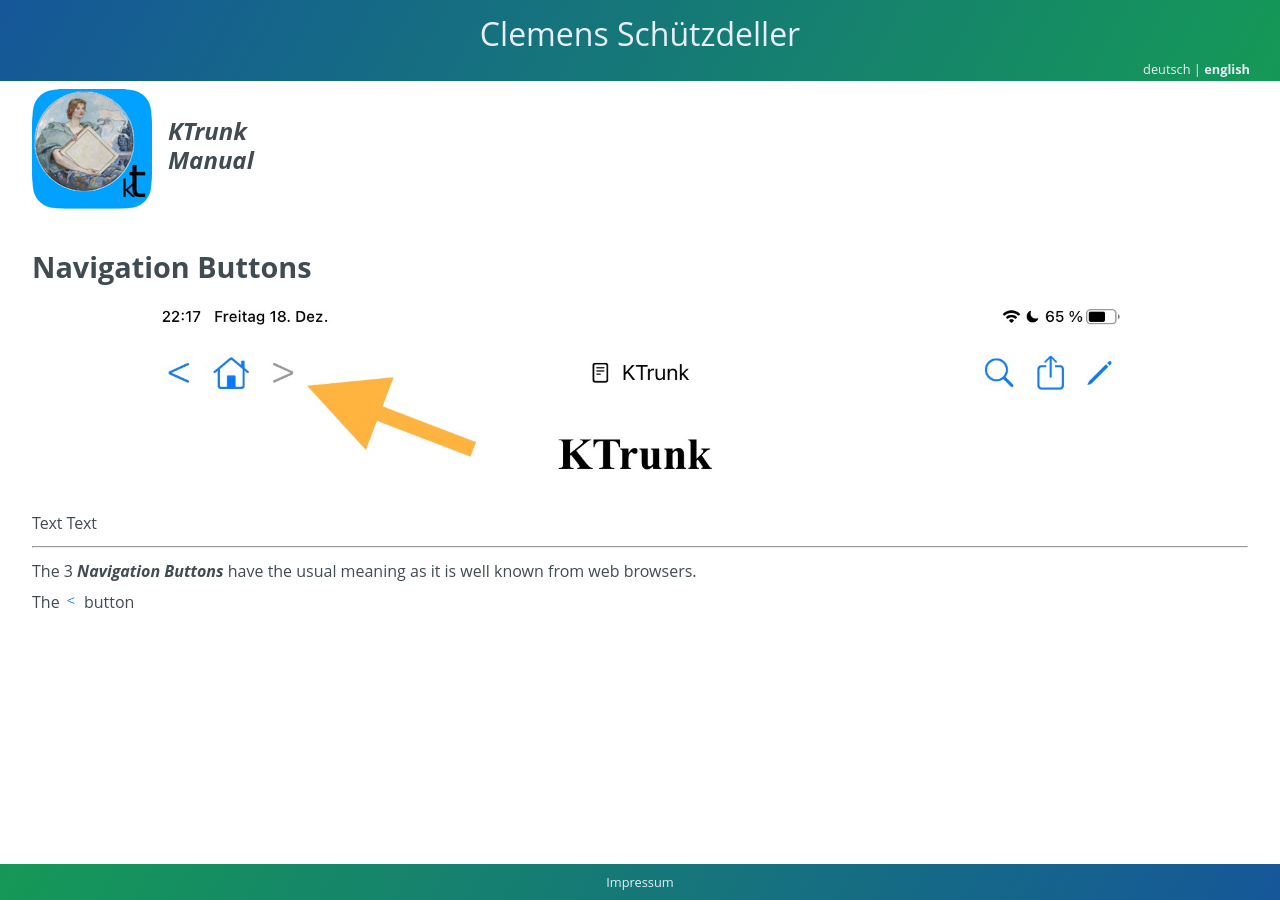
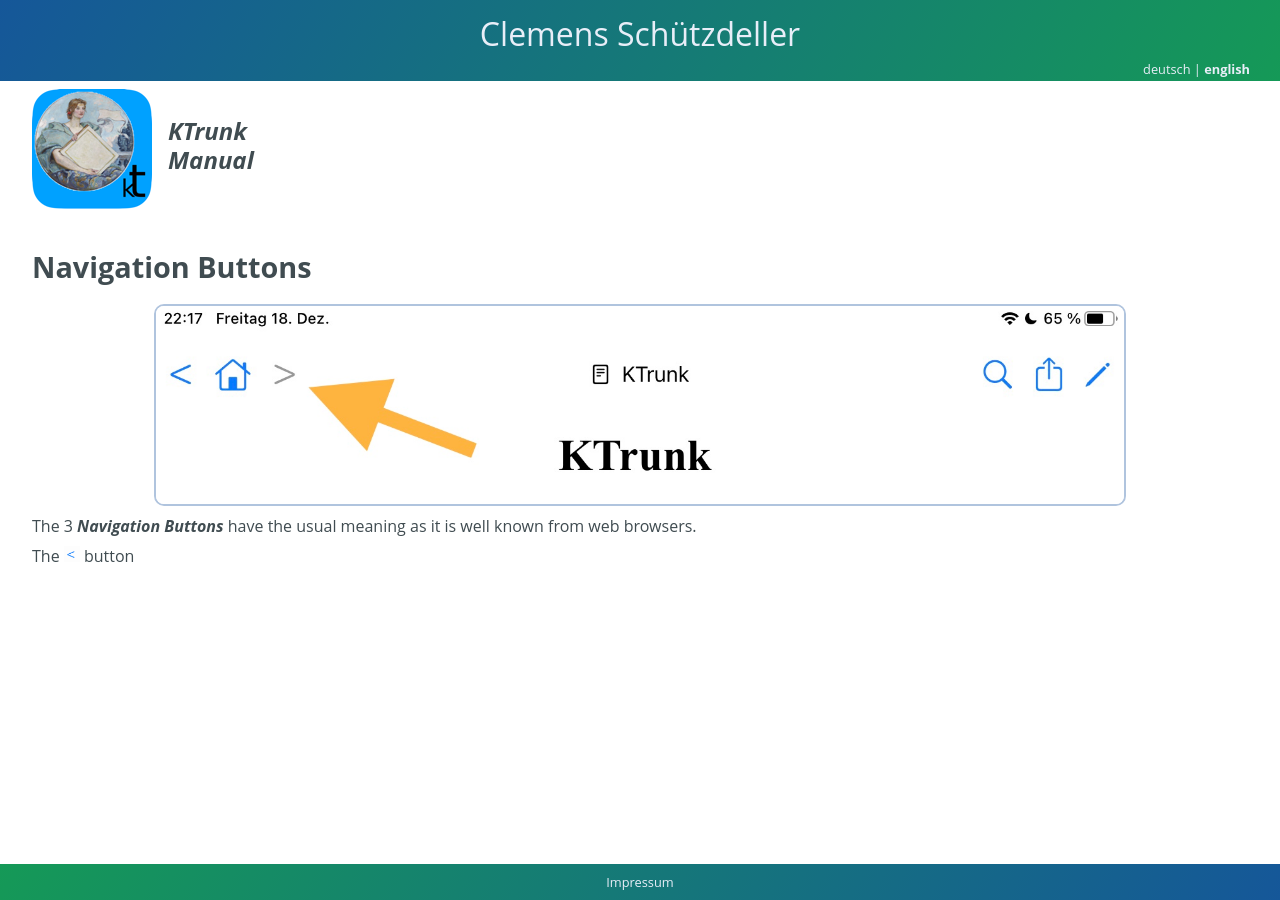
Before and after one commit to cs-LA/home, a Jekyll site: the page built from KTrunk/Manual/NavigationButtons.md, in a window 1280 px wide. Built offline with Jekyll 4.4.1, drawn with Linux system fonts in a browser that asks for light colours; our own code applies the rules of GitHub Pages for plain Markdown files.

Commit message:
Update NavigationButtons.md

```diff
--- a/KTrunk/Manual/NavigationButtons.md
+++ b/KTrunk/Manual/NavigationButtons.md
@@ -14,11 +14,7 @@
 
 ## Navigation Buttons
 
-![](NavigationButtons.png)
-
-Text Text
-
----
+<img src="NavigationButtons.png" style="border: 2px solid #B0C4DE; border-radius: 10px;">
 
 <span class="en">The 3 ***Navigation Buttons*** have the usual meaning as it is well known from web browsers.</span>
 <span class="de"></span>
```
